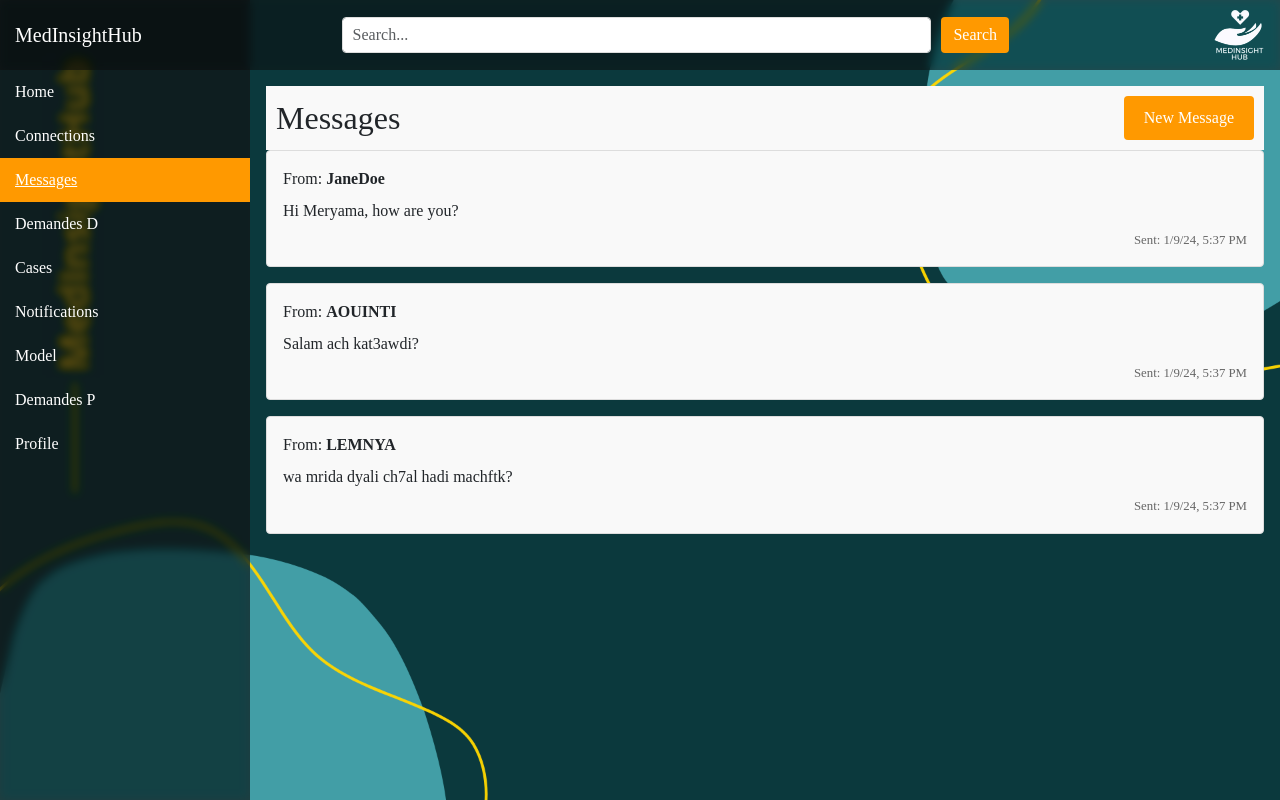
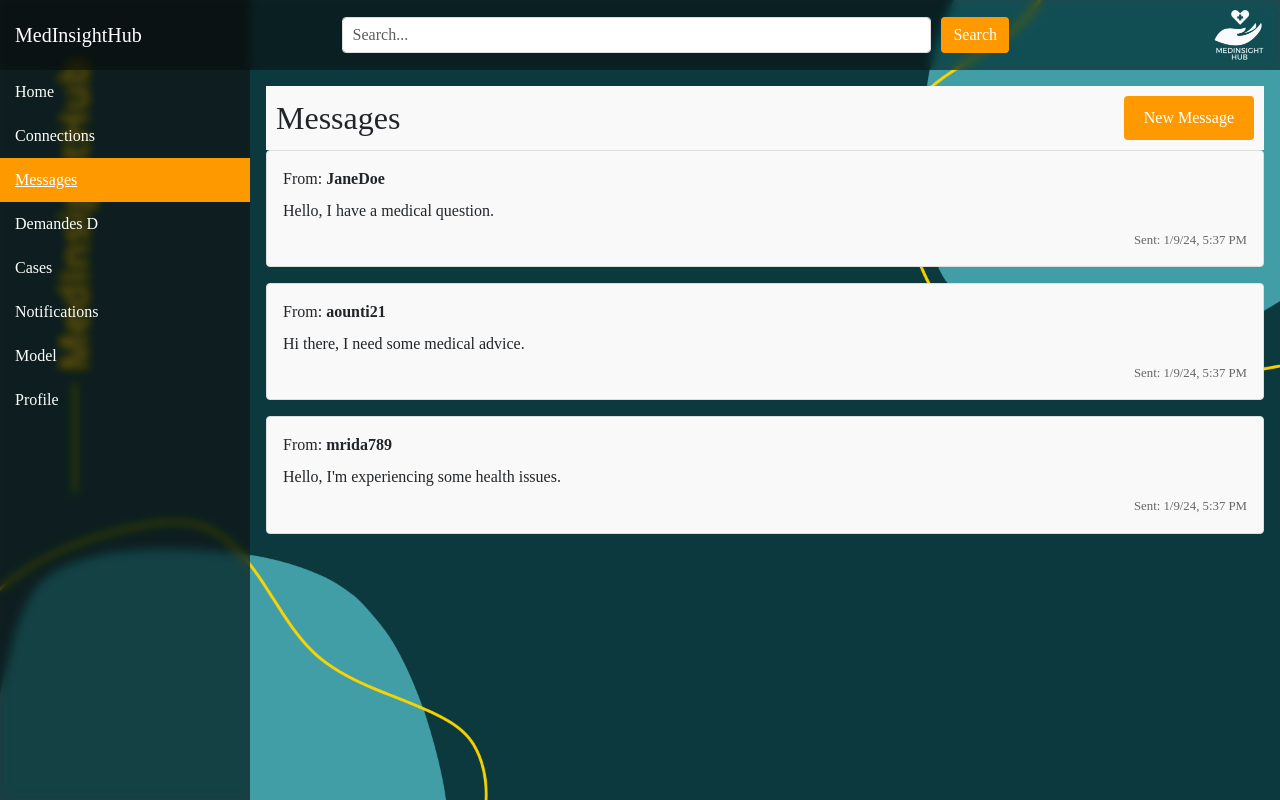
Before and after one commit to Zakaria-Ar/MedInsightHub-FrontEnd, an Angular app: page /messages in a window 1280 px wide. Built offline with nearby package versions, Linux system fonts and the light colour scheme; sample sign-in values are in the browser's storage; a web font is replaced by a local one.

Commit message:
add some files for testing

```diff
--- a/src/app/conversation/conversation.component.ts
+++ b/src/app/conversation/conversation.component.ts
@@ -48,7 +48,7 @@ export class ConversationComponent implements OnInit {
         user_sender: { user_id: 2, username: 'JaneDoe' },
         user_receiver: { user_id: 1, username: 'JohnDoe' },
         date_sent: new Date(),
-        text_message: 'Hi John, how are you?',
+        text_message: 'Hello, I have a medical question.',
       },
       // Add other mock messages here
     ];
--- a/src/app/home/home.component.ts
+++ b/src/app/home/home.component.ts
@@ -10,7 +10,9 @@ import { homePosts } from '../models/homePosts.model';
   styleUrls: ['./home.component.css']
 })
 export class HomeComponent implements OnInit {
-  posts: homePosts[] = [];
+  dynamicPosts: homePosts[] = [];
+  staticPosts: homePosts[] = [];
+  posts: homePosts[] | undefined;
 
   constructor(
     private router: Router,
@@ -22,11 +24,15 @@ export class HomeComponent implements OnInit {
     if (this.authService.getToken() == null) {
       this.router.navigate(['/']);
     } else {
+      // Fetch dynamic posts
       this.postService.getPosts().subscribe(
         (data: any) => {
-          this.posts = data.sort((a: homePosts, b: homePosts) => {
+          this.dynamicPosts = data.sort((a: homePosts, b: homePosts) => {
             return new Date(b.date_posted).getTime() - new Date(a.date_posted).getTime();
           });
+
+          // Add static posts after dynamic posts are fetched
+          this.addStaticPosts();
         },
         error => {
           console.error('Error fetching posts:', error);
@@ -38,4 +44,62 @@ export class HomeComponent implements OnInit {
   goToPostDetails(postId: number): void {
     this.router.navigate(['/post-details', postId]);
   }
+
+  private addStaticPosts(): void {
+    // Create three static post objects
+    const staticPost1: homePosts = {
+      post_id: 1,
+      doctor_firstname: 'Mohamed',
+      doctor_lastname: 'AOUNTI',
+      title: 'Understanding Blood Analysis Results',
+      post_type: 'Discussion',
+      post_status: 'Published',
+      tags: ['Blood Test', 'Health', 'Diagnosis'],
+      views_count: 120,
+      likes_count: 5,
+      comments_count: 2,
+      date_posted: new Date('2024-01-30'),
+      liked: false,
+      viewed: false
+    };
+
+    const staticPost2: homePosts = {
+      post_id: 2,
+      doctor_firstname: 'Hamid',
+      doctor_lastname: 'ALALOU',
+      title: 'Healthy Eating Habits',
+      post_type: 'Analysis',
+      post_status: 'Published',
+      tags: ['Nutrition', 'Diet', 'Wellness'],
+      views_count: 80,
+      likes_count: 10,
+      comments_count: 3,
+      date_posted: new Date('2024-01-31'),
+      liked: false,
+      viewed: false
+    };
+
+
+    const staticPost3: homePosts = {
+      post_id: 3,
+      doctor_firstname: 'Oussama',
+      doctor_lastname: 'DHAR',
+      title: 'Stress Management Techniques',
+      post_type: 'Question',
+      post_status: 'Published',
+      tags: ['Stress Relief', 'Mental Health', 'Relaxation'],
+      views_count: 95,
+      likes_count: 8,
+      comments_count: 4,
+      date_posted: new Date('2024-01-31'),
+      liked: false,
+      viewed: false
+    };
+
+    // Push the static posts into the staticPosts array
+    this.staticPosts.push(staticPost1, staticPost2, staticPost3);
+
+    // Concatenate staticPosts and dynamicPosts into the final posts array
+    this.posts = this.staticPosts.concat(this.dynamicPosts);
+  }
 }
--- a/src/app/post-details/post-details.component.html
+++ b/src/app/post-details/post-details.component.html
@@ -1,4 +1,3 @@
-<!-- post-details.component.html -->
 <div *ngIf="post" class="post-detail-container">
   <h2 class="post-title">{{ post.title }}</h2>
   <div class="post-meta">
@@ -14,13 +13,22 @@
       <span class="like" (click)="onLikeClick()">{{ post.likes_count }} Likes</span>
       <span class="comments" (click)="onCommentClick()">{{ post.comments_count }} Comments</span>
   </div>
+
+  <!-- Adding a link to a PDF document -->
+  <div class="post-document">
+    <a href="../../assets/analyseDeSang.jpeg" target="_blank">View Document</a>
   </div>
-  <!-- Placeholder for future comments section -->
+
+
+<!-- Static comments section -->
 <div class="comments-section">
   <h3>Comments</h3>
-    <!-- Placeholder for displaying comments -->
+  <div class="comment" *ngFor="let comment of [{'username':'Dr. Smith','content':'This is a very insightful analysis of the test results.'}, {'username':'Dr. Jane','content':'Great explanation on the test procedures and outcomes.'}]">
+      <p><strong>{{ comment.username }}:</strong> {{ comment.content }}</p>
+  </div>
   <!-- Placeholder for adding new comments -->
 </div>
+
 <div *ngIf="!post">
   <p>Post not found.</p>
 </div>
--- a/src/app/post-details/post-details.component.ts
+++ b/src/app/post-details/post-details.component.ts
@@ -44,17 +44,17 @@ export class PostDetailsComponent implements OnInit {
     const posts: Post[] = [
       {
         post_id: 1,
-        doctor_firstname: 'Emma',
-        doctor_lastname: 'Brown',
-        title: 'Latest Advances in Cardiology',
-        post_type: 'Research',
+        doctor_firstname: 'Mohamed',
+        doctor_lastname: 'AOUNTI',
+        title: 'Understanding Blood Analysis Results',
+        post_type: 'Discussion',
         post_status: 'Published',
-        tags: ['Heart', 'Cardiology', 'Health'],
-        views_count: 150,
-        likes_count: 75,
-        comments_count: 12,
-        date_posted: new Date('2024-01-15'),
-        content: 'An in-depth look at the latest research in cardiology...'
+        tags: ['Blood Test', 'Health', 'Diagnosis'],
+        views_count: 120,
+        likes_count: 5,
+        comments_count: 2,
+        date_posted: new Date('2024-01-30'),
+        content: 'Blood tests are fundamental to diagnose and monitor health conditions. A Complete Blood Count (CBC) provides valuable information about your health, such as the levels of red blood cells, which carry oxygen; white blood cells, which fight infection; and platelets, which help with blood clotting. Abnormalities in these counts can indicate various health issues, from infections to anemia. Understanding these results can empower patients to take proactive steps in managing their health.'
       },
       {
         post_id: 2,
--- a/src/app/profil/profil.component.html
+++ b/src/app/profil/profil.component.html
@@ -12,7 +12,7 @@
       <p><strong>Email:</strong> {{ user?.email }}</p>
       <p><strong>User Type:</strong> {{ user?.user_type }}</p>
       <p><strong>Registered:</strong> {{ user?.registration_date | date: 'mediumDate' }}</p>
-      <p><strong>Connections:</strong> {{ user?.connections_count }}</p>
+      <p><strong>Connections:</strong> 3</p>
       <div *ngIf="user?.user_type === 0">
         <p><strong>Specialty:</strong> {{ user?.doctor_specialty }}</p>
         <p><strong>Years of Experience:</strong> {{ user?.doctor_years_of_experience }}</p>
--- a/src/app/services/cases.service.ts
+++ b/src/app/services/cases.service.ts
@@ -29,8 +29,8 @@ export class CasesService {
     },
     {
       case_id: 2,
-      content: 'Ana skrana',
-      documentUrl: 'sir tn3ss a 3chiri',
+      content: 'Case Content 1',
+      documentUrl: 'url-to-document-2',
       status: CaseStatus.Pending
     },
     // ... more mock cases
--- a/src/app/services/message.service.ts
+++ b/src/app/services/message.service.ts
@@ -8,10 +8,10 @@ export class MessageService {
   private messages = [
     {
       message_id: 1,
-      user_sender: { user_id: 2, username: 'JaneDoe' },
-      user_receiver: { user_id: 1, username: 'DahaANA' },
+      user_sender: { user_id: 1, username: 'JaneDoe' },
+      user_receiver: { user_id: 2, username: 'Johwwi' },
       date_sent: new Date(),
-      text_message: 'Hi Meryama, how are you?',
+      text_message: 'Hello, I have a medical question.',
       message_received: true,
       message_received_at: new Date(),
       message_read: false,
@@ -21,10 +21,10 @@ export class MessageService {
     },
     {
       message_id: 2,
-      user_sender: { user_id: 4, username: 'AOUINTI' },
-      user_receiver: { user_id: 3, username: 'DahaANA' },
+      user_sender: { user_id: 3, username: 'aounti21' },
+      user_receiver: { user_id: 4, username: 'Johwwi' },
       date_sent: new Date(),
-      text_message: 'Salam ach kat3awdi?',
+      text_message: 'Hi there, I need some medical advice.',
       message_received: true,
       message_received_at: new Date(),
       message_read: false,
@@ -34,17 +34,18 @@ export class MessageService {
     },
     {
       message_id: 3,
-      user_sender: { user_id: 5, username: 'LEMNYA' },
-      user_receiver: { user_id: 6, username: 'DahaANA' },
+      user_sender: { user_id: 6, username: 'mrida789' },
+      user_receiver: { user_id: 5, username: 'Johwwi' },
       date_sent: new Date(),
-      text_message: 'wa mrida dyali ch7al hadi machftk?',
+      text_message: 'Hello, I\'m experiencing some health issues.',
       message_received: true,
       message_received_at: new Date(),
       message_read: false,
       message_read_at: null,
       replies_to_message: false,
       reply_to_message_id: null
-    },
+    }
+    ,
     // ... more mock messages
   ];
 
--- a/src/app/services/post.service.ts
+++ b/src/app/services/post.service.ts
@@ -36,5 +36,4 @@ export class PostService {
     const headers = new HttpHeaders({ 'Authorization': 'Bearer ' + this.getToken() });
     return this.http.get<any[]>(`${this.apiUrl}/my-posts`, { headers });
   }
-
 }
--- a/src/app/sidebar/sidebar.component.html
+++ b/src/app/sidebar/sidebar.component.html
@@ -8,7 +8,6 @@
         <a routerLink="/cases" routerLinkActive="active">Cases</a>
         <a routerLink="/notifications" routerLinkActive="active">Notifications</a>
         <a routerLink="/model" routerLinkActive="active">Model</a>
-        <a routerLink="/messaging" routerLinkActive="active">Demandes P</a>
         <a routerLink="/profil" routerLinkActive="active">Profile</a>
     </nav>
 </div>
```
Also changed, not shown: src/assets/analyseDeSang.jpeg (added). Lines whose indentation alone changed are shown as unchanged.
